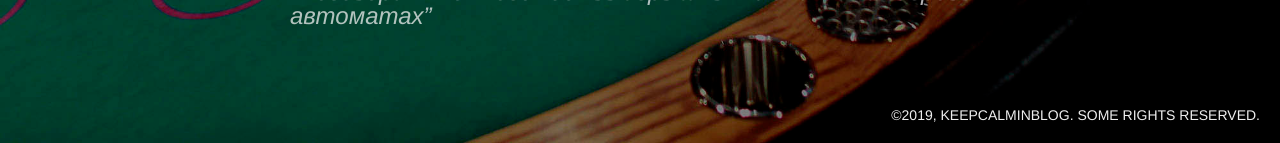
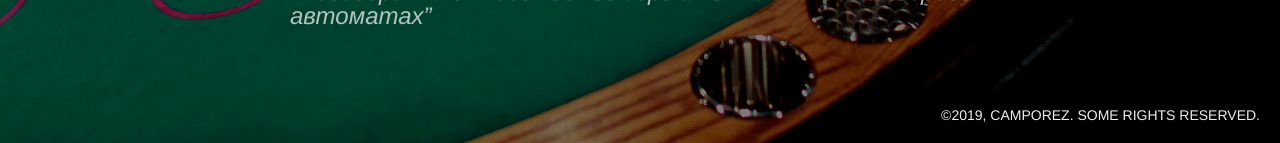
Before and after one commit to keepcalminblog/keepcalminblog.github.io, a Jekyll site: the page built from _posts/2019-01-24-razvitie-online-casino.md, in a window 1280 px wide and 900 px high, scrolled down 2726 px. Shown: the part 757-900 px from the top of the window. Built offline with Jekyll 4.4.1, drawn with Linux system fonts in a browser that asks for light colours; Markdown is read by kramdown in place of the engine named in the settings; some of the changed lines change nothing that is shown.

Commit message:
Update _config.yml

```diff
--- a/_config.yml
+++ b/_config.yml
@@ -1,33 +1,52 @@
 # Dependencies
-markdown:	redcarpet
-pygments:	true
+markdown: redcarpet
+pygments: true
 
 # Permalinks
-permalink:	/blog/:title
+permalink:  /blog/:title
 
 # Setup
-title:		Thinny
-tagline:	'blog'
-description:	'My personal blog.'
-url:		http://keepcalminblog.github.io
+title:    Thinny
+tagline:  'blog'
+description:  'My personal blog.'
+url:    http://camporez.com
 
 author:
-  name:		'Ian Camporez Brunelli'
-  url:		https://keepcalminblog.github.io
+  name:   'Ian Camporez Brunelli'
+  url:    https://google.com/+IanCamporezBrunelli
 
-paginate:	3
+paginate: 5
 
 # Custom vars
-icon:		/assets/images/icon.png
-cover:		/assets/images/cover.jpg
+icon:   /assets/images/icon.png
+cover:    /assets/images/cover.jpg
 
+social:
+  - icon: twitter
+    url:  https://twitter.com/iancamporez
+    desc: Follow me on twitter
+
+  - icon: github
+    url:  https://github.com/camporez
+    desc: Fork me on github
+
+  - icon: googleplus-alt
+    url:  https://google.com/+IanCamporezBrunelli
+    desc: Add me on google+
+
+  - icon: feed
+    url:  http://camporez.com/atom.xml
+    desc: Subscribe to my feed
 
 menu:
-  - title:	Home
-    url:	http://keepcalminblog.github.io
+  - title:  Home
+    url:  /
+
+  - title:  About
+    url:  /about
 
 copyright:
-  author:	keepcalminblog
-  url:		http://keepcalminblog.github.io
-  type_title:	Some rights reserved
-  type_url:	http://keepcalminblog.github.io
+  author: Camporez
+  url:    http://camporez.com
+  type_title: Some rights reserved
+  type_url: http://creativecommons.org/licenses/by-nc/2.5
```
